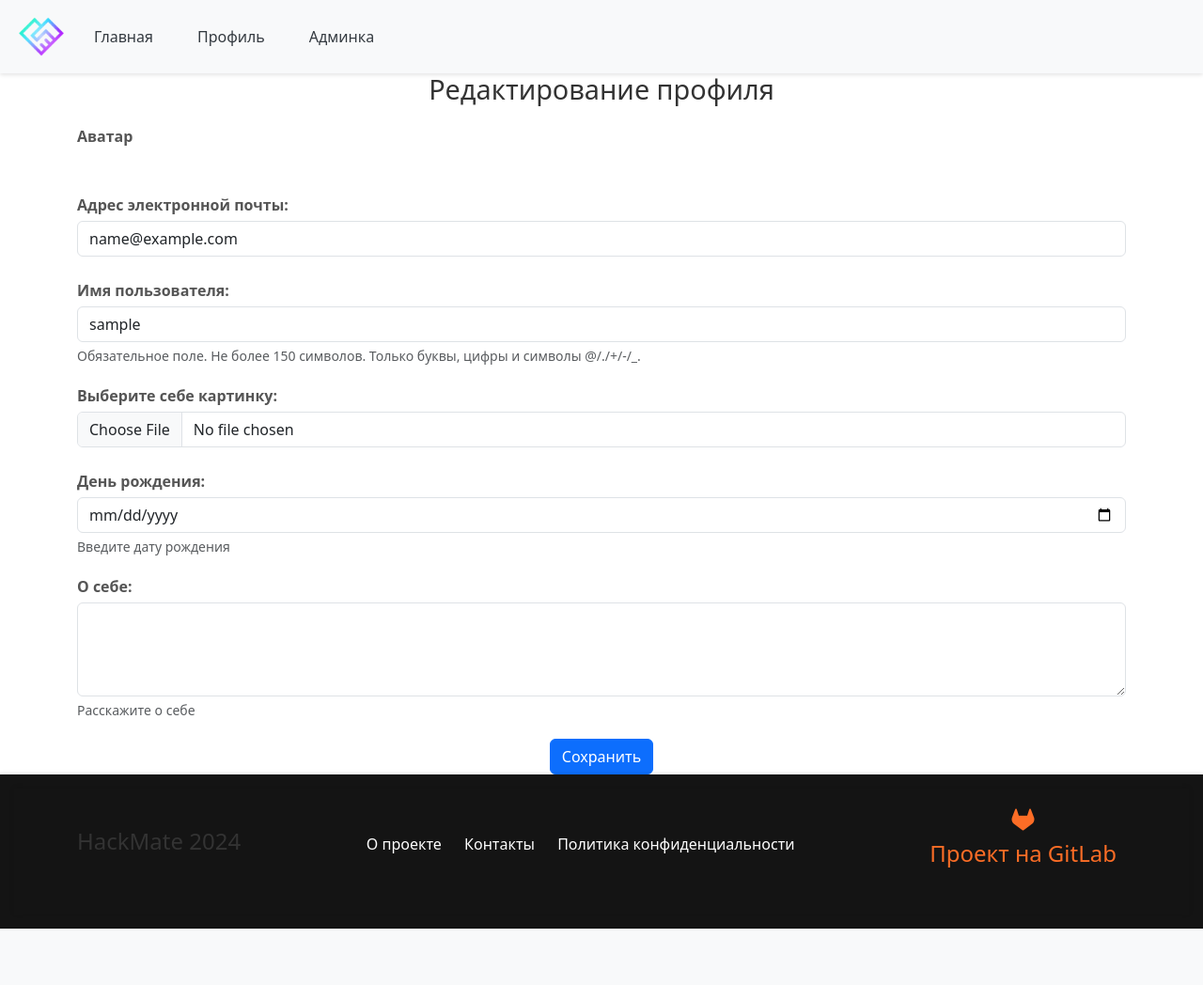
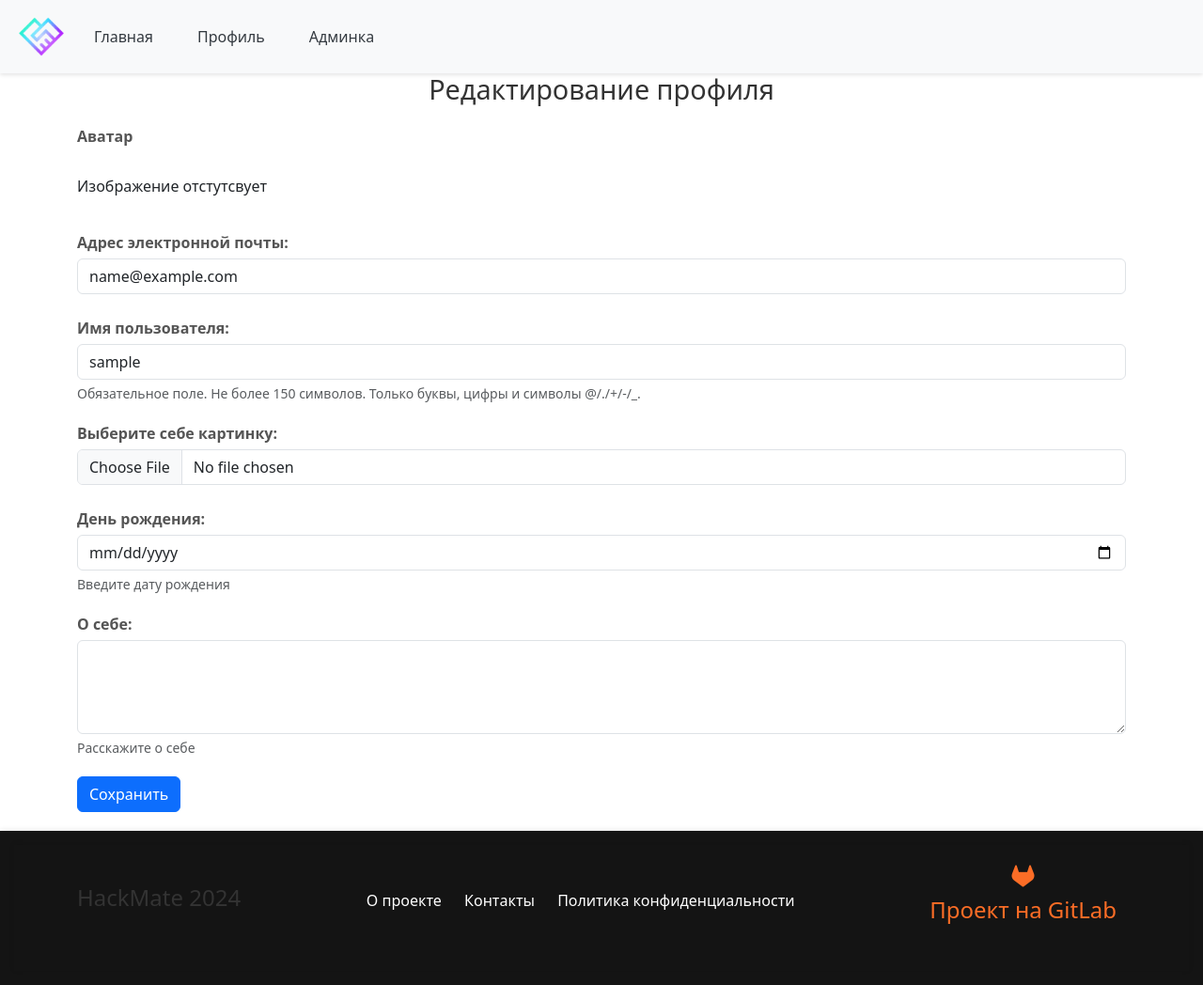
Before and after one commit to kiper-acab/Hackmate, a Django app: page /auth/profile_edit/ in a window 1280 px wide. Shown: the whole page at 94% size. Before the commit the page ends 988 px from the top, so only its background shows below. Run offline with Django 4.2, Linux system fonts and the light colour scheme; the visitor is signed in with stand-in values (Sample User, id 1); some libraries are stand-ins or nearby versions.

Commit message:
поправлены: копка, отступ; добавлена дефолтная ава, измене путь до файла с аатаркой

```diff
--- a/hackmate/static_dev/css/users/profile_edit.css
+++ b/hackmate/static_dev/css/users/profile_edit.css
@@ -59,7 +59,7 @@ textarea {
 }
 
 button {
-    align-self: center;
+    align-self: flex-start;
     padding: 12px 25px;
     font-size: 1rem;
     font-weight: bold;
@@ -69,4 +69,5 @@ button {
     border-radius: 4px;
     cursor: pointer;
     transition: background-color 0.3s ease, transform 0.2s ease;
+    margin-bottom: 20px;
 }
--- a/hackmate/templates/users/profile.html
+++ b/hackmate/templates/users/profile.html
@@ -13,7 +13,7 @@
             {% if user.profile.image %}
                 <img src="{{ user.profile.image.url }}" alt="{{ user.username }}" class="avatar">
             {% else %}
-                <img src="{% static 'images/default-avatar.png' %}" alt="Default Avatar" class="avatar">
+                <img src="{% static 'images/default-avatar.jpg' %}" alt="Default Avatar" class="avatar">
             {% endif %}
         </div>
         <div class="profile-info">
--- a/hackmate/templates/users/profile_edit.html
+++ b/hackmate/templates/users/profile_edit.html
@@ -25,6 +25,8 @@
             <label for="id_image">Аватар</label><br>
             {% if user.profile.image %}
                 <img src="{{ user.profile.image.url }}" alt="Текущий аватар" class="current-avatar"><br>
+	          {% else %}
+	            <p>Изображение отстутсвует</p>
             {% endif %}
         </div>
 			{% for field in form %}
--- a/hackmate/users/models.py
+++ b/hackmate/users/models.py
@@ -1,8 +1,8 @@
 __all__ = []
-
 
 import re
 import sys
+import os
 
 import django.conf
 import django.contrib.auth.models
@@ -18,6 +18,12 @@ if "makemigrations" not in sys.argv and "migrate" not in sys.argv:
         "username",
     )
     username_field._unique = True
+
+
+def user_directory_path(instance, filename):
+
+    username = instance.user.username
+    return os.path.join('uploads', 'users_logos', username, filename)
 
 
 class UserManager(django.contrib.auth.models.UserManager):
@@ -79,7 +85,7 @@ class Profile(django.db.models.Model):
     )
 
     image = django.db.models.ImageField(
-        upload_to="uploads/profile",
+        upload_to=user_directory_path,
         null=True,
         blank=True,
     )
```
Also changed, not shown: hackmate/static_dev/images/default-avatar.jpg (added), hackmate/uploads/profile/image_2024-11-03_14-16-42.png (deleted), hackmate/uploads/users_logos/Макар/error.jpg (added).
